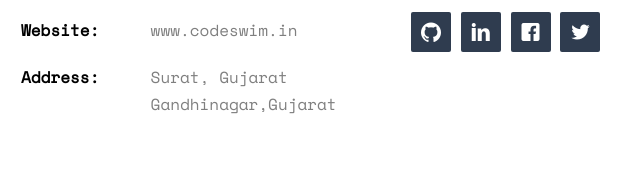
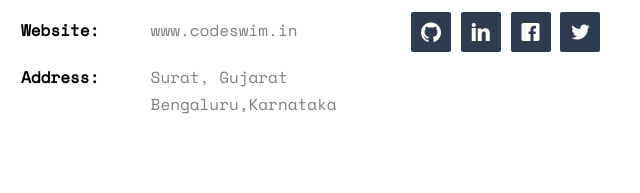
Before and after one commit to ankitboghra/resume, a plain HTML site: page index.html in a window 1280 px wide. Shown: the part 1197-1390 px from the top of the page, 49-689 px from the left. Drawn offline with nearby package versions, Linux system fonts and the light colour scheme; some packages are replaced by stand-ins of ours; a script that the page names is missing; files whose address does not match are found by name.

Commit message:
Updating address

```diff
--- a/index.html
+++ b/index.html
@@ -87,7 +87,7 @@
 							<li><span class="first-block">Website:</span><span
 									class="second-block">www.codeswim.in</span></li>
 							<li><span class="first-block">Address:</span><span class="second-block">Surat,
-									Gujarat<br>Gandhinagar,Gujarat</span></li>
+									Gujarat<br>Bengaluru,Karnataka</span></li>
 						</ul>
 					</div>
 					<div class="col-md-8">
```
